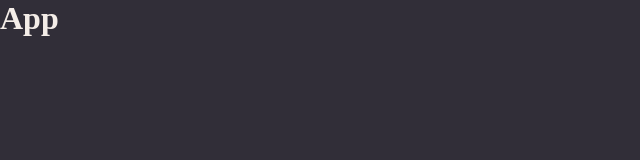
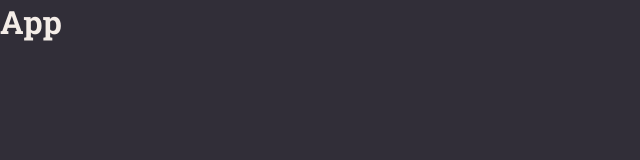
Before and after one commit to vbruno/RS-Explorer-N9-rocketnotes, a React (Vite) app: page / in a window 1280 px wide. Shown: the top 160 px of the page, without its empty margins (0-640 px from the left). Built offline with nearby package versions, Linux system fonts and the light colour scheme.

Commit message:
Aula: Fontes personalizadas

```diff
--- a/index.html
+++ b/index.html
@@ -3,6 +3,13 @@
 
 <head>
   <meta charset="UTF-8" />
+
+  <link rel="preconnect" href="https://fonts.googleapis.com">
+  <link rel="preconnect" href="https://fonts.gstatic.com" crossorigin>
+  <link
+    href="https://fonts.googleapis.com/css2?family=Roboto+Mono:wght@300&family=Roboto+Slab:wght@400;500;700&display=swap"
+    rel="stylesheet">
+
   <meta name="viewport" content="width=device-width, initial-scale=1.0" />
   <title>RocketNotes - Explorer - N9</title>
 </head>
--- a/src/styles/global.js
+++ b/src/styles/global.js
@@ -11,6 +11,12 @@ export default createGlobalStyle`
     background-color: ${({ theme }) => theme.COLORS.BACKGROUND_800};
     color: ${({ theme }) => theme.COLORS.WHITE};
 
+    -webkit-font-smoothing: antialiased;
+
+  }
+
+  body, input, button, textarea {
+    font-family: 'Roboto Slab', serif;
   }
 
   a {
```
Also changed, not shown: 1 other file (tests, documents, lock files or other folders).
